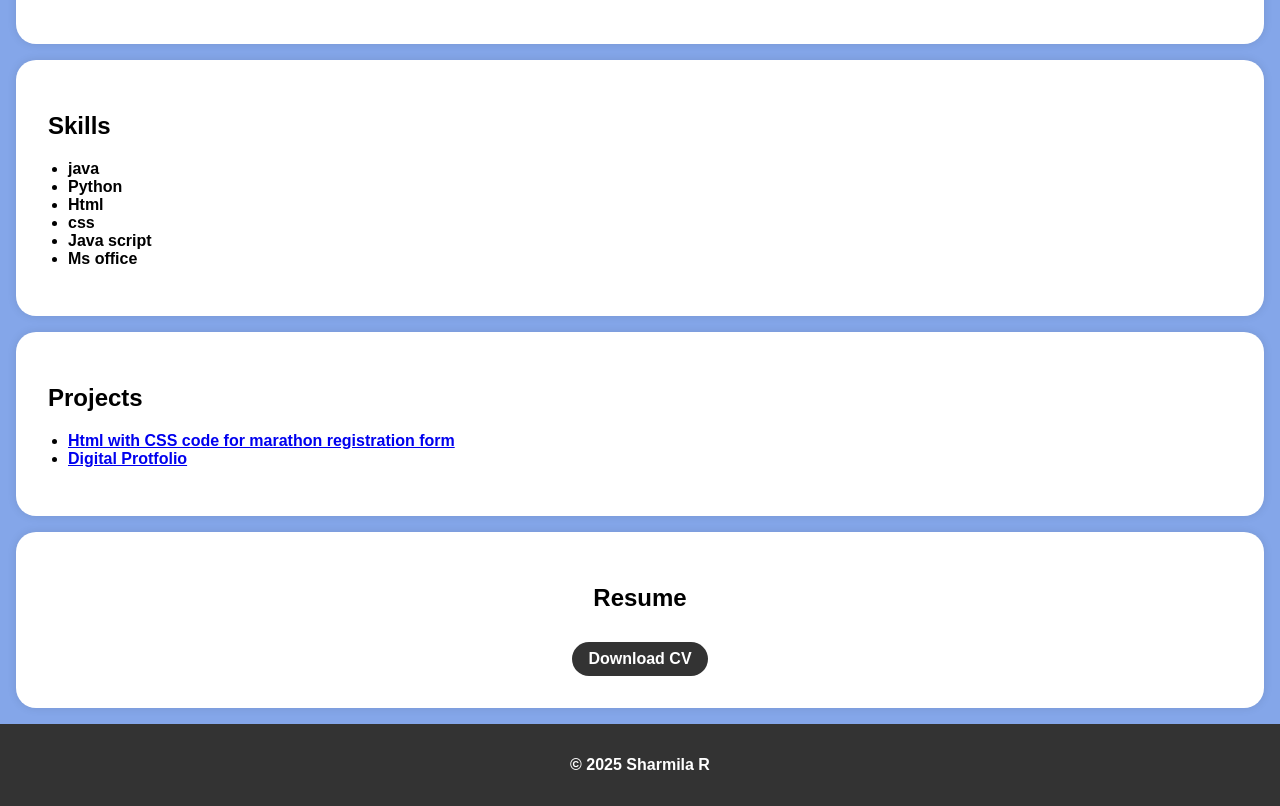
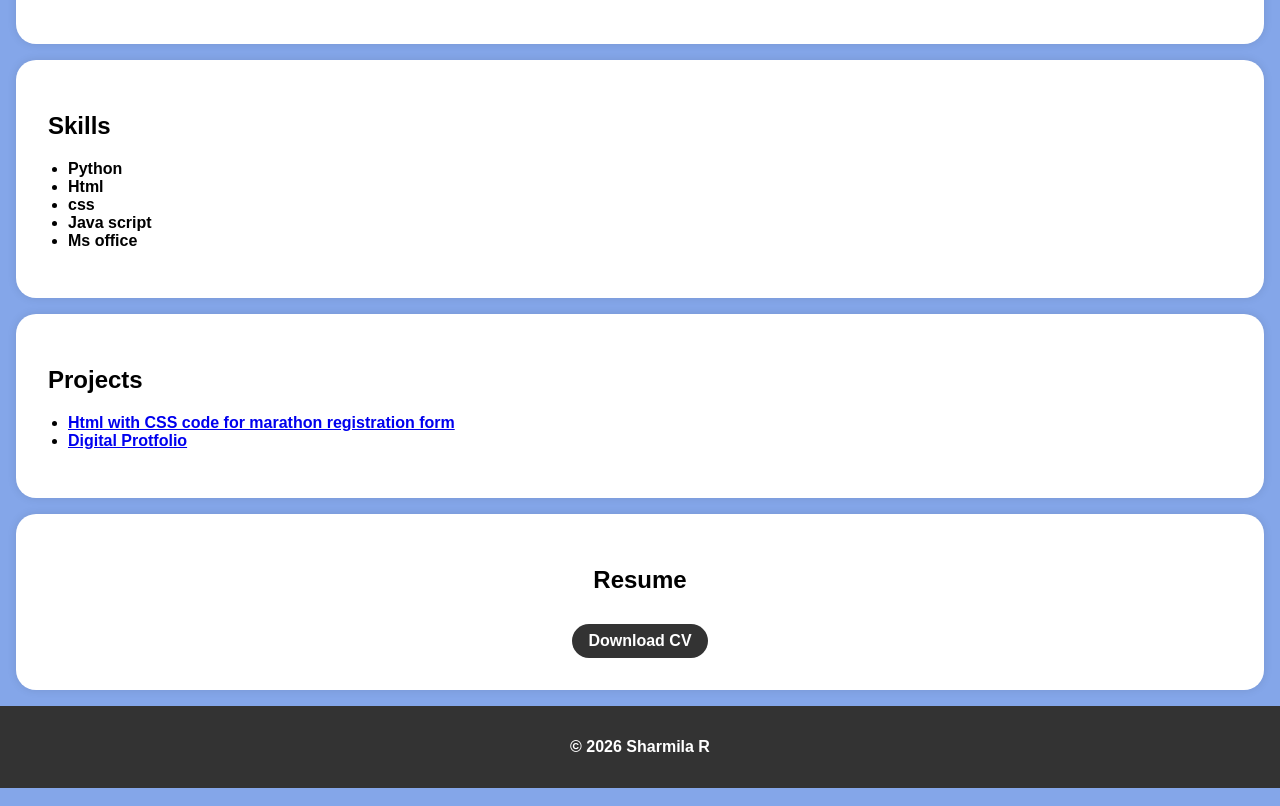
Before and after one commit to Sharmi-cat/digital-portfolio, a plain HTML site: page index.html in a window 1280 px wide. Shown: the part 604-1410 px from the top of the page. Drawn offline with Linux system fonts and the light colour scheme.

Commit message:
Update index.html

```diff
--- a/index.html
+++ b/index.html
@@ -10,7 +10,7 @@
  background-color: #84a6e9;
  }
  header {
- background-color: #941919;
+ background-color: #B9CDDA
  color: #fff;
  text-align: center;
  padding: 2rem 0;
@@ -122,7 +122,6 @@ APPLICATION </p>
  <div class="section-content">
  <h2>Skills</h2>
  <ul>
- <li>java</li>
  <li>Python</li>
  <li>Html</li>
  <li>css</li>
@@ -154,7 +153,7 @@ href="resume.png" target="_blank" class="download-button">Download CV</a>
 
  </section>
  <footer>
- <p>&copy; 2025 Sharmila R</p>
+ <p>&copy; 2026 Sharmila R</p>
  </footer>
  <script>
  // Smooth scrolling to section when clicking on navigation links
```
